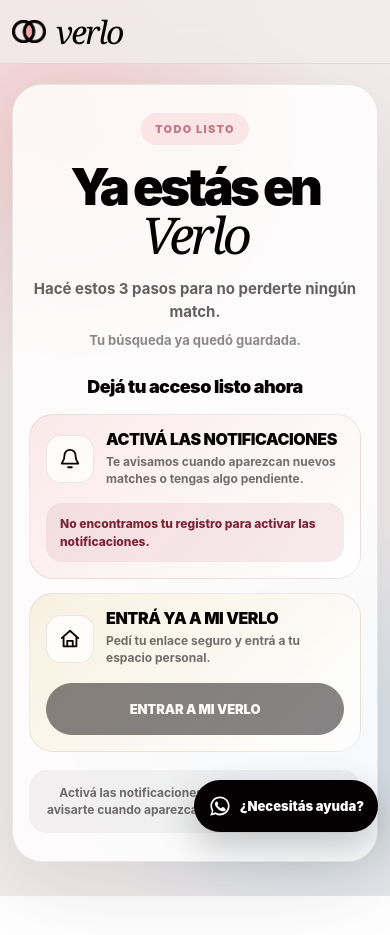
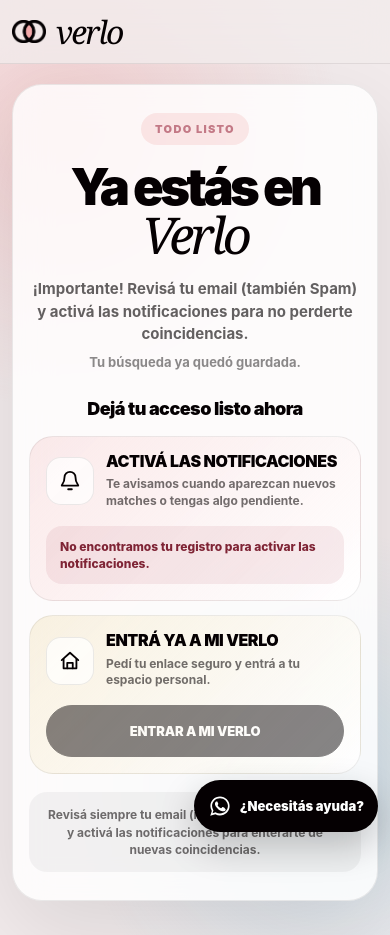
Before and after one commit to rentverlo-dotcom/verlo, a Next.js app: page /success in a window 390 px wide. Before the commit the page ends 896 px from the top, so only its background shows below. Built offline with nearby package versions, Linux system fonts and the light colour scheme; no server answers.

Commit message:
Clarify email and push activation on success, email-only guidance for iPhone

```diff
--- a/app/success/page.tsx
+++ b/app/success/page.tsx
@@ -1215,7 +1215,9 @@ export default function SuccessPage() {
                 </h1>
 
                 <p className="success-copy">
-                  Hacé estos 3 pasos para no perderte ningún match.
+                  {deviceChecked && isIos
+                    ? "¡Importante! Revisá tu email, incluida la carpeta Spam. Ahí recibirás los avisos sobre tus coincidencias y novedades."
+                    : "¡Importante! Revisá tu email (también Spam) y activá las notificaciones para no perderte coincidencias."}
                 </p>
 
                 <p className="success-status">
@@ -1230,6 +1232,24 @@ export default function SuccessPage() {
 
               <div className="actions">
 
+                {deviceChecked && isIos && (
+                  <article className="action-card notifications">
+                    <div className="action-top">
+                      <div className="action-icon">
+                        <BellIcon />
+                      </div>
+                      <div className="action-content">
+                        <h2>📩 REVISÁ TU EMAIL: ES FUNDAMENTAL</h2>
+                        <p>
+                          En iPhone, VERLO te avisa por correo cuando haya coincidencias o novedades.
+                          Revisá la bandeja de entrada y también Spam para no perder oportunidades.
+                        </p>
+                      </div>
+                    </div>
+                  </article>
+                )}
+
+                {deviceChecked && !isIos && (
                   <article className="action-card notifications">
 
                     <div className="action-top">
@@ -1271,6 +1291,7 @@ export default function SuccessPage() {
                     </div>
 
                   </article>
+                )}
 
                 <article className="action-card access">
 
@@ -1329,7 +1350,9 @@ export default function SuccessPage() {
               </div>
 
               <div className="important-note">
-                Activá las notificaciones para que Verlo pueda avisarte cuando aparezca una nueva coincidencia.
+                {deviceChecked && isIos
+                  ? "Revisá tu email y también Spam: es el canal de avisos de VERLO en tu iPhone."
+                  : "Revisá siempre tu email (incluida la carpeta Spam) y activá las notificaciones para enterarte de nuevas coincidencias."}
               </div>
 
             </section>
```
Lines whose indentation alone changed are shown as unchanged.
